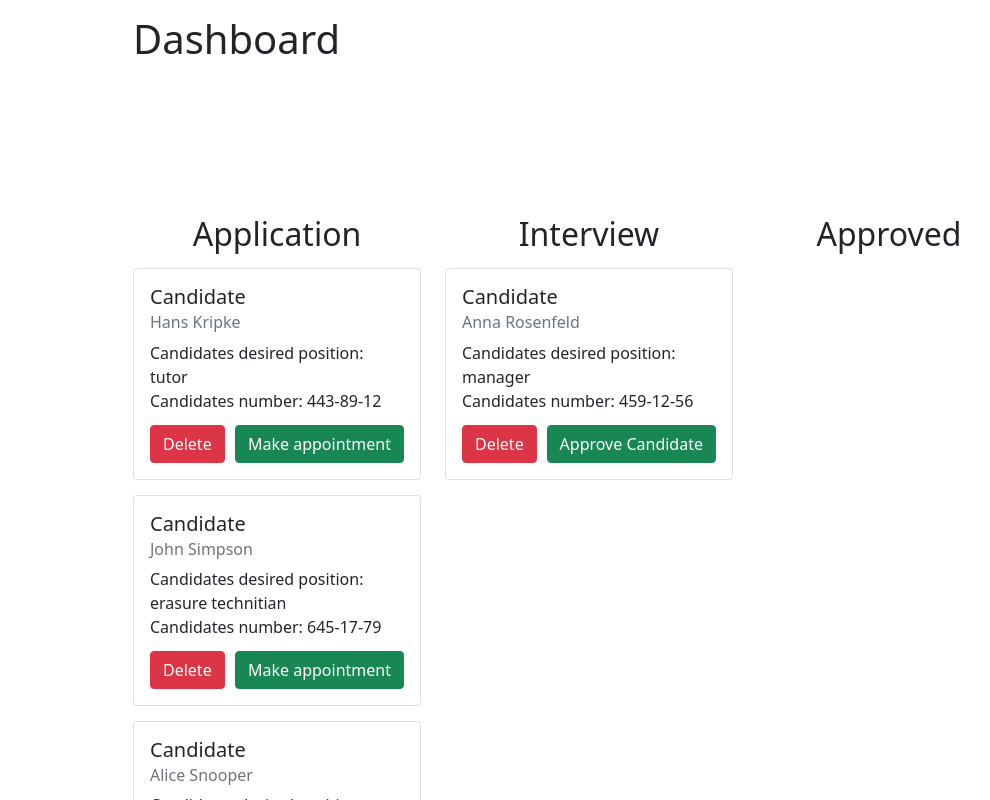
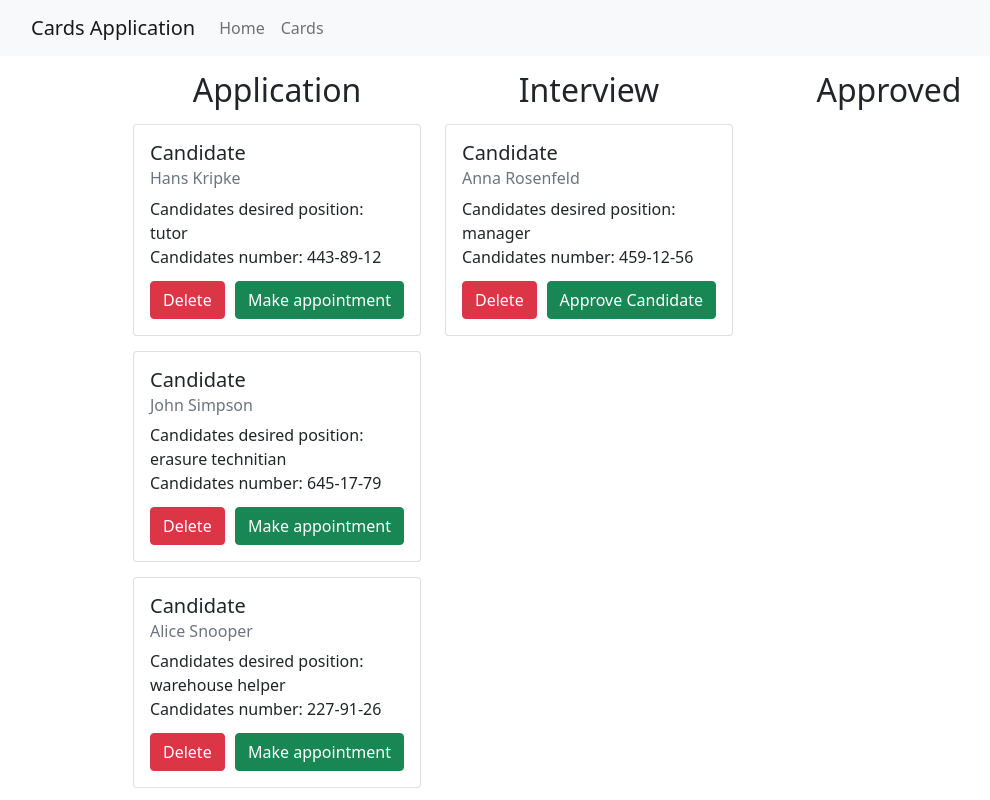
Before and after one commit to solarenergy990/cards-app-ts, a React (Create React App) app: page / in a window 1280 px wide. Shown: the top 800 px of the page, without its empty margins (51-1041 px from the left). Built offline with nearby package versions, Linux system fonts and the light colour scheme.

Commit message:
add view

```diff
--- a/src/components/ApplicantForm/ApplicantForm.tsx
+++ b/src/components/ApplicantForm/ApplicantForm.tsx
@@ -25,12 +25,12 @@
     return applicants;
   });
   // brings global state of column order here
-  const columnOrderState = useAppSelector(({ columnOrder }) => {
-    return columnOrder;
-  });
-  const columnsState = useAppSelector(({ columns }) => {
-    return columns;
-  });
+  // const columnOrderState = useAppSelector(({ columnOrder }) => {
+  //   return columnOrder;
+  // });
+  // const columnsState = useAppSelector(({ columns }) => {
+  //   return columns;
+  // });
 
   // catches form changes
   const handleChange = (evt: React.ChangeEvent<HTMLInputElement>) => {
@@ -59,38 +59,17 @@
       desiredPosition,
       status,
     };
-    // const id = shortid.generate();
 
-    // const newApplicant = {
-    //   id: {
-    //     id,
-    //     name,
-    //     number,
-    //     desiredPosition,
-    //     status,
-    //   },
-    // };
 
-    // const checkedApplicantsNames = columnOrderState.map(columnId => {
-    //   const column = columnsState[columnId];
-    //   const applicants = column.applicantIds.map(
-    //     applicantId => applicantsState[applicantId],
-    //   );
+    const checkedApplicantsNames = applicantsState.map(applicant => {
+      return applicant.name.toLowerCase();
+    });
 
-    //   return applicants.map(applicant => applicant.name.toLowerCase());
-    // });
-
-    dispatch(actions.addApplicant(newApplicant));
-
-    // const checkedApplicantsNames = applicants.map(applicant => {
-    //   return applicant.name.toLowerCase();
-    // });
-
-    // if (!checkedApplicantsNames.includes(name.toLowerCase())) {
-    //   dispatch(actions.addApplicant(newApplicant));
-    // } else {
-    //   alert(`${name} is already in list`);
-    // }
+    if (!checkedApplicantsNames.includes(name.toLowerCase())) {
+      dispatch(actions.addApplicant(newApplicant));
+    } else {
+      alert(`${name} is already in list`);
+    }
 
     reset();
   };
--- a/src/components/Header/Header.tsx
+++ b/src/components/Header/Header.tsx
@@ -1,11 +1,26 @@
 import React from 'react';
-import Container from '../Container/Container';
+// import Container from '../Container/Container';
+
+import Container from 'react-bootstrap/Container';
+import Nav from 'react-bootstrap/Nav';
+import Navbar from 'react-bootstrap/Navbar';
+
 
 const Header = () => {
   return (
-    <Container>
-      <h1>Dashboard</h1>
-    </Container>
+    <Navbar bg="light" expand="lg">
+      <Container>
+        <Navbar.Brand href="#home">Cards Application</Navbar.Brand>
+        <Navbar.Toggle aria-controls="basic-navbar-nav" />
+        <Navbar.Collapse id="basic-navbar-nav">
+          <Nav className="me-auto">
+            <Nav.Link href="#home">Home</Nav.Link>
+            <Nav.Link href="#link">Cards</Nav.Link>
+
+          </Nav>
+        </Navbar.Collapse>
+      </Container>
+    </Navbar>
   );
 };
 
```
